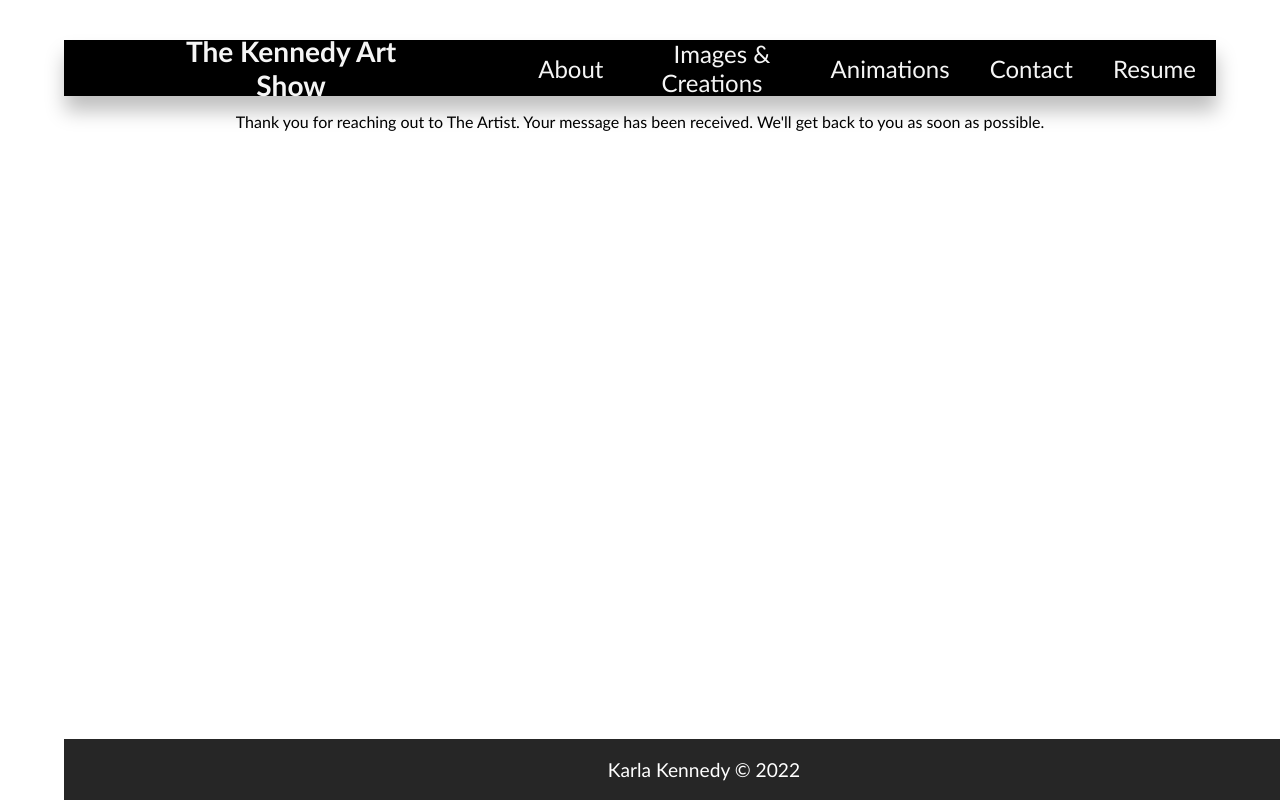
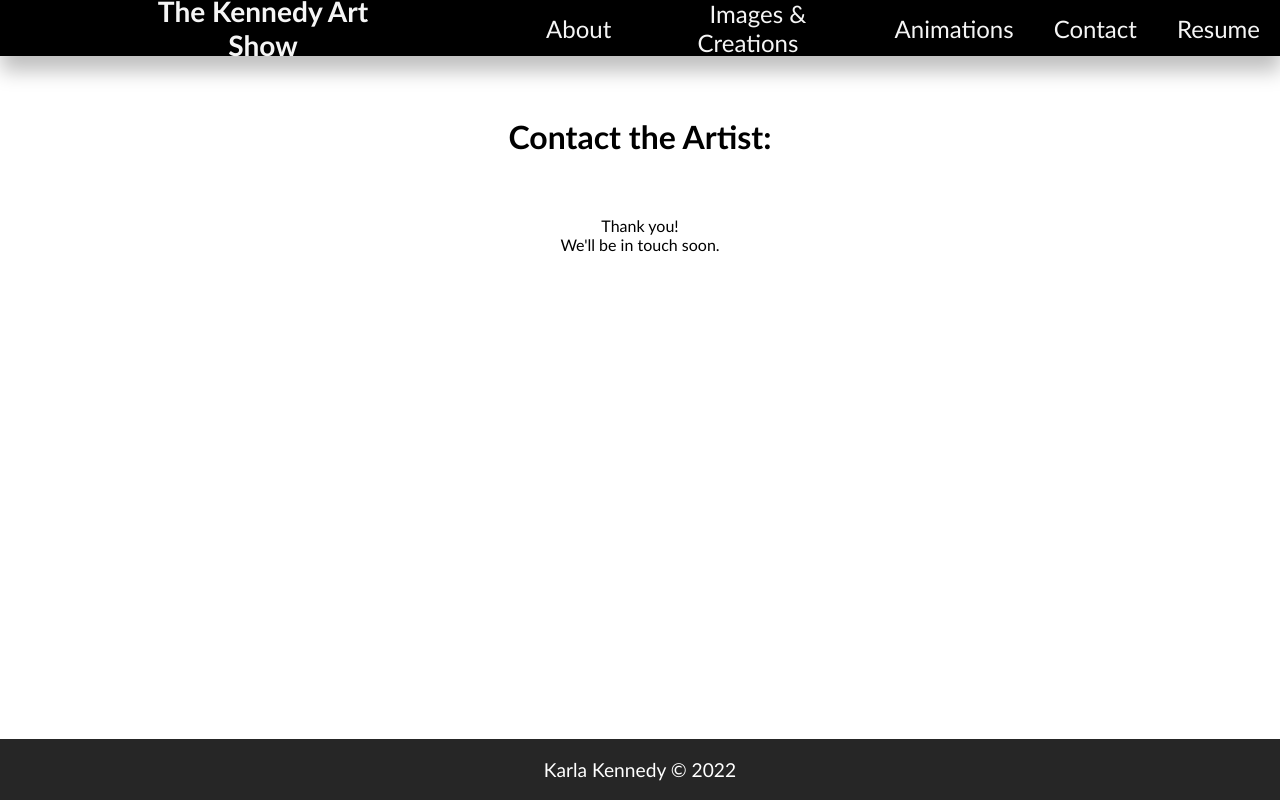
Before and after one commit to zsoliman/k-kennedy-profile, a React (Create React App) app: page /sent in a window 1280 px wide. Built offline with nearby package versions, Linux system fonts and the light colour scheme.

Commit message:
contact form updated

```diff
--- a/src/components/Contact.jsx
+++ b/src/components/Contact.jsx
@@ -8,7 +8,7 @@ const Contact = () => {
             <Nav />
             <div className="contactContainer">
 
-                <h1>How to Contact the Artist:</h1>
+                <h1>Contact the Artist:</h1>
                 <br />
 
                 <ContactForm />
--- a/src/components/ContactForm.jsx
+++ b/src/components/ContactForm.jsx
@@ -14,6 +14,7 @@ const ContactForm = () => {
     if (submitted) {
         return (
             <>
+                <br />
                 <div>Thank you!</div>
                 <div>We'll be in touch soon.</div>
             </>
--- a/src/components/ContactThankYou.jsx
+++ b/src/components/ContactThankYou.jsx
@@ -3,11 +3,15 @@ import Footer from "./Footer";
 
 const ContactThankYou = () => {
     return (
-        <div className="Container">
+        <div>
             <Nav />
-            <p>
-                Thank you for reaching out to The Artist. Your message has been received. We'll get back to you as soon as possible.
-            </p>
+            <div className="contactContainer">
+                <h1>Contact the Artist:</h1>
+                <br />
+                <br />
+                <div>Thank you!</div>
+                <div>We'll be in touch soon.</div>
+            </div>
             <Footer />
         </div>
     )
```
